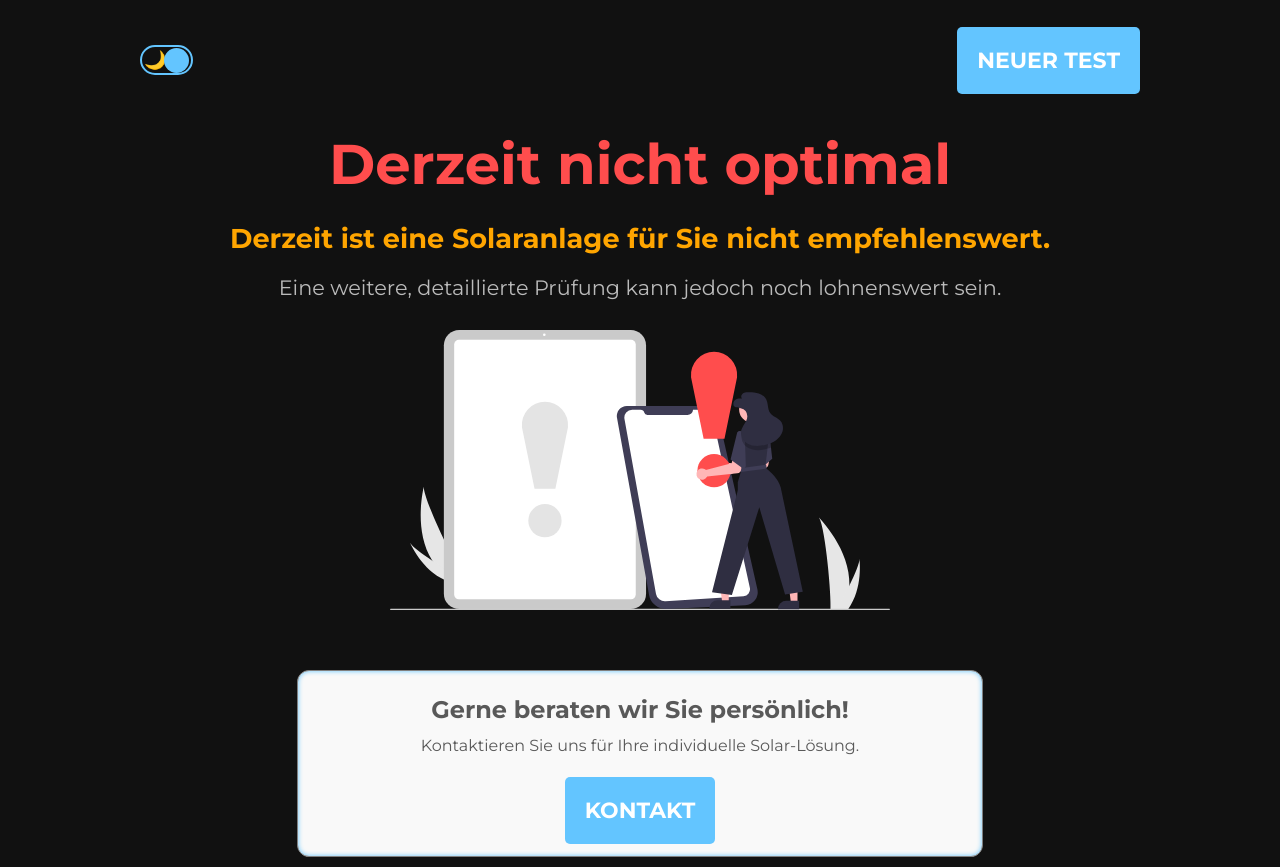
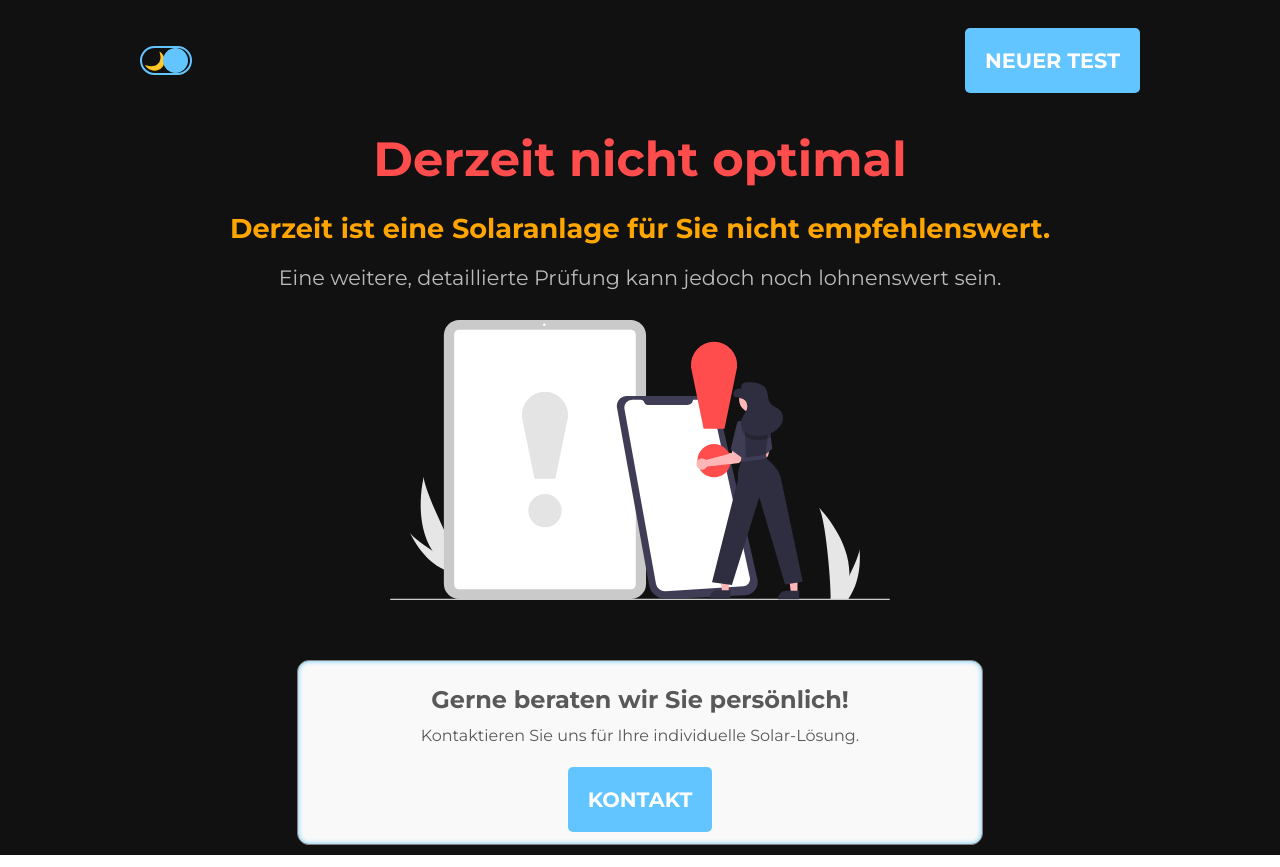
Before and after one commit to manara91/Solar-Survey, a Next.js app: page /results in a window 1280 px wide. Built offline with nearby package versions, Linux system fonts and the light colour scheme.

Commit message:
edit font size

```diff
--- a/src/app/components/Questions/questions.module.css
+++ b/src/app/components/Questions/questions.module.css
@@ -7,7 +7,7 @@
 } */
 
 .questionContainer h3 {
-  font-size: 2.5rem;
+  font-size: 2rem;
 }
 
 .questionContainer p {
@@ -33,7 +33,7 @@
   cursor: pointer;
 
   padding: 15px 15px;
-  font-size: 2rem;
+  font-size: 1.7rem;
 }
 
 .questionLabels input[type="radio"] {
--- a/src/app/contact/contact.module.css
+++ b/src/app/contact/contact.module.css
@@ -40,7 +40,7 @@
   color: #999;
   font-style: italic;
   opacity: 1;
-  font-size: 24px;
+  font-size: 1.5rem;
   padding-left: 9px;
 }
 
--- a/src/app/page.module.css
+++ b/src/app/page.module.css
@@ -13,7 +13,7 @@
 }
 
 .title {
-  font-size: 50px;
+  font-size: 3rem;
   text-transform: uppercase;
   background: linear-gradient(
     to bottom,
@@ -25,7 +25,7 @@
 }
 
 .description {
-  font-size: 24px;
+  font-size: 1.5rem;
   line-height: 2rem;
 }
 
--- a/src/app/results/results.module.css
+++ b/src/app/results/results.module.css
@@ -10,7 +10,7 @@
 /* results.module.css */
 
 .resultsContainer h1 {
-  font-size: 3.5rem;
+  font-size: 3rem;
   margin-bottom: 24px;
 }
 
--- a/src/elements/Button/button.module.css
+++ b/src/elements/Button/button.module.css
@@ -16,7 +16,7 @@
   color: white;
   text-transform: uppercase;
   font-weight: bold;
-  font-size: 22px;
+  font-size: 1.3rem;
 }
 
 .button:hover {
--- a/src/elements/DarkModeToggle/DarkModeToggle.module.css
+++ b/src/elements/DarkModeToggle/DarkModeToggle.module.css
@@ -9,7 +9,7 @@
 }
 
 .icon {
-  font-size: 18px;
+  font-size: 1.1rem;
 }
 
 .switcher {
```
Also changed, not shown: src/app/contact/page.jsx (+3 -6 lines).
